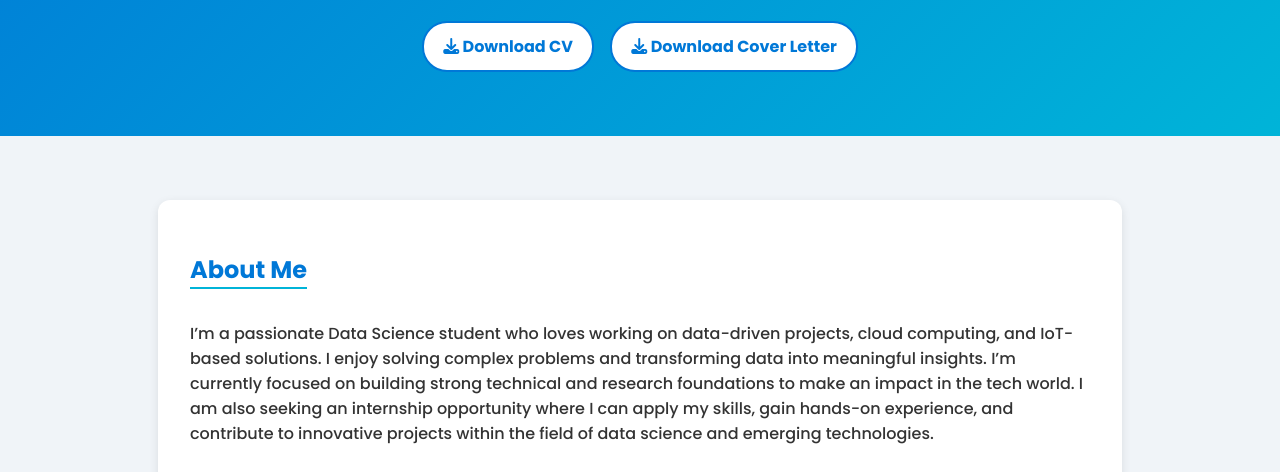
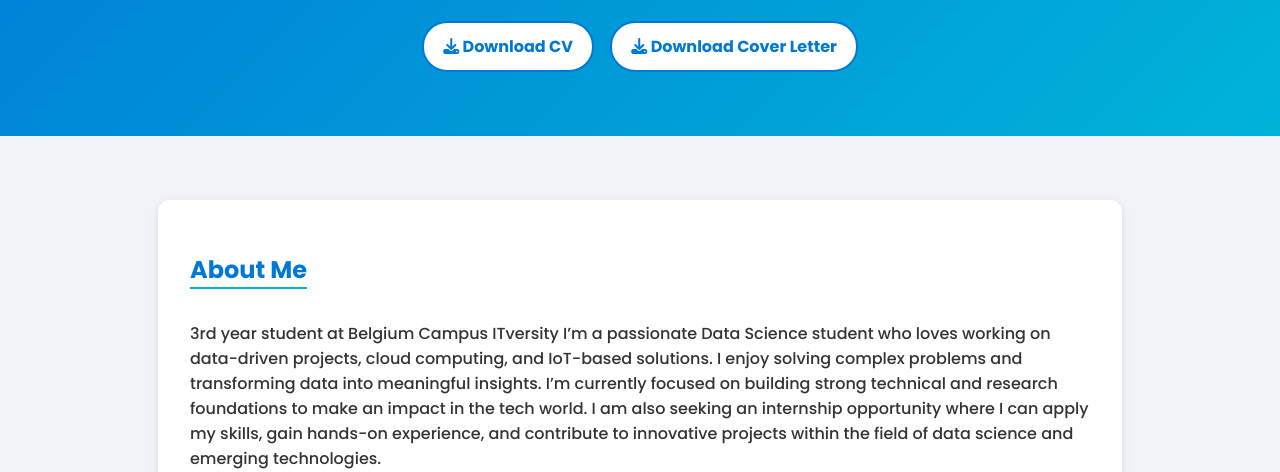
Before and after one commit to Mosaahhh/portfolio, a plain HTML site: page index.html in a window 1280 px wide. Shown: the part 328-800 px from the top of the page. Drawn offline with Linux system fonts and the light colour scheme.

Commit message:
Update index.html

```diff
--- a/index.html
+++ b/index.html
@@ -30,7 +30,8 @@
     <section id="about">
       <h2>About Me</h2>
       <p>
-        I’m a passionate Data Science student who loves working on data-driven projects, cloud computing, and IoT-based solutions. I enjoy solving complex problems and transforming data into meaningful insights. I’m currently focused on building strong technical and research foundations to make an impact in the tech world.
+        3rd year student at Belgium Campus ITversity
+        </b> I’m a passionate Data Science student who loves working on data-driven projects, cloud computing, and IoT-based solutions. I enjoy solving complex problems and transforming data into meaningful insights. I’m currently focused on building strong technical and research foundations to make an impact in the tech world.
 
 I am also seeking an internship opportunity where I can apply my skills, gain hands-on experience, and contribute to innovative projects within the field of data science and emerging technologies.
       </p>
```
